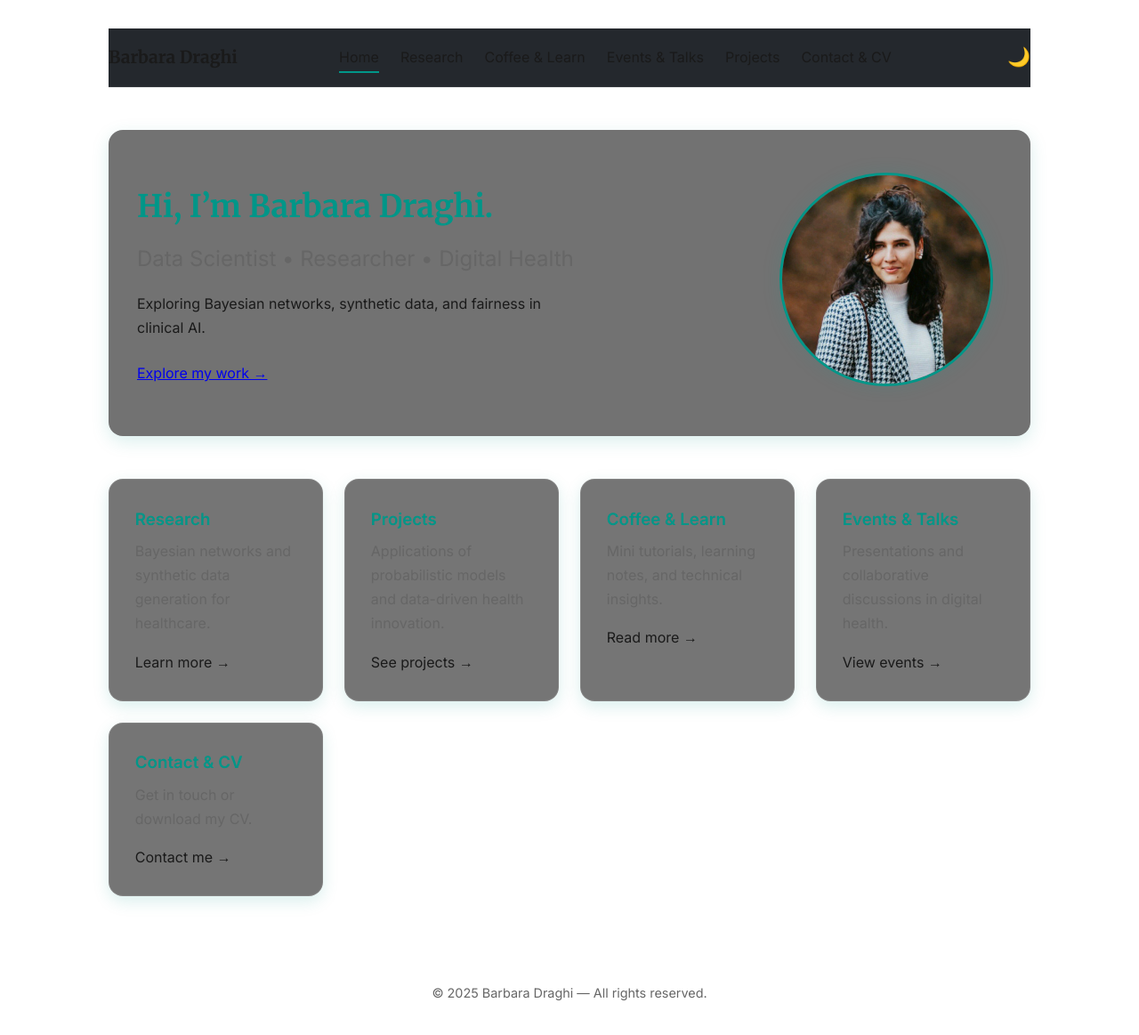
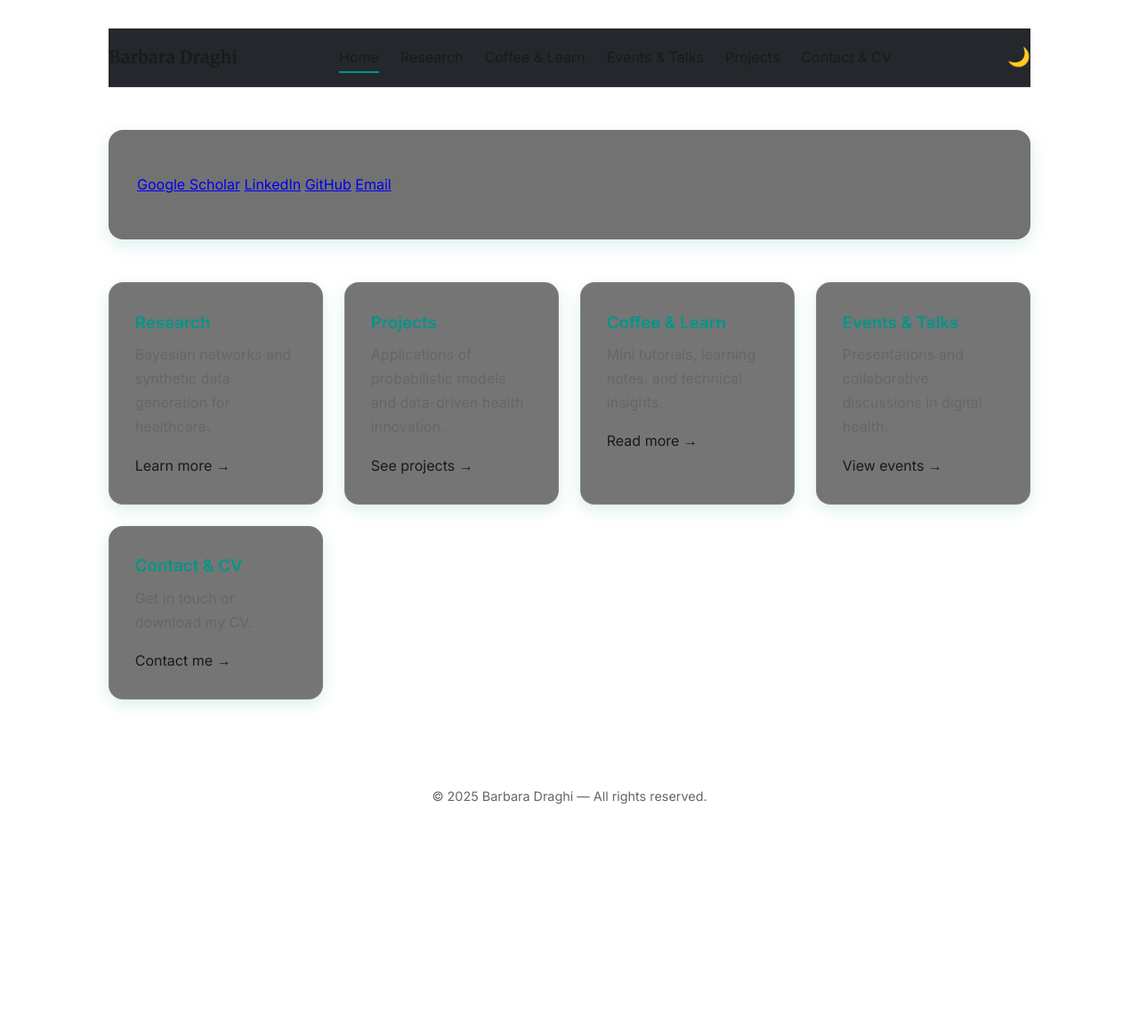
Before and after one commit to barbaraDraghi/barbaradraghi.github.io, a Jekyll site: the page built from index.md, in a window 1280 px wide and 1176 px high. Shown: the top 1163 px of the window at 89% size. Built offline with Jekyll 4.4.1, drawn with Linux system fonts in a browser that asks for light colours; grey boxes are pictures that could not be loaded.

Commit message:
Update home.html

```diff
--- a/_layouts/home.html
+++ b/_layouts/home.html
@@ -4,15 +4,17 @@ layout: default
 
 <!-- === HERO SECTION === -->
 <section class="hero">
-  <div class="hero-text">
-    <h1>Hi, I’m {{ site.title }}.</h1>
-    <h2>Data Scientist • Researcher • Digital Health</h2>
-    <p>Exploring Bayesian networks, synthetic data, and fairness in clinical AI.</p>
-    <a href="{{ '/pages/research/' | relative_url }}" class="btn">Explore my work →</a>
-  </div>
+    <div class="intro">
+    <div class="intro-text">
+      {{ content }}
+    </div>
 
-  <div class="hero-img">
-    <img src="{{ '/assets/images/profile.jpg' | relative_url }}" alt="Barbara Draghi portrait" />
+    <div class="contact-buttons">
+      <a href="https://scholar.google.com/citations?user=dlEjWzwAAAAJ&hl=it" target="_blank" class="btn-contact">Google Scholar</a>
+      <a href="https://linkedin.com/in/barbaradraghi" target="_blank" class="btn-contact">LinkedIn</a>
+      <a href="https://github.com/barbaraDraghi" target="_blank" class="btn-contact">GitHub</a>
+      <a href="mailto:barbara.draghi@brunel.ac.uk" class="btn-contact">Email</a>
+    </div>
   </div>
 </section>
 
```
